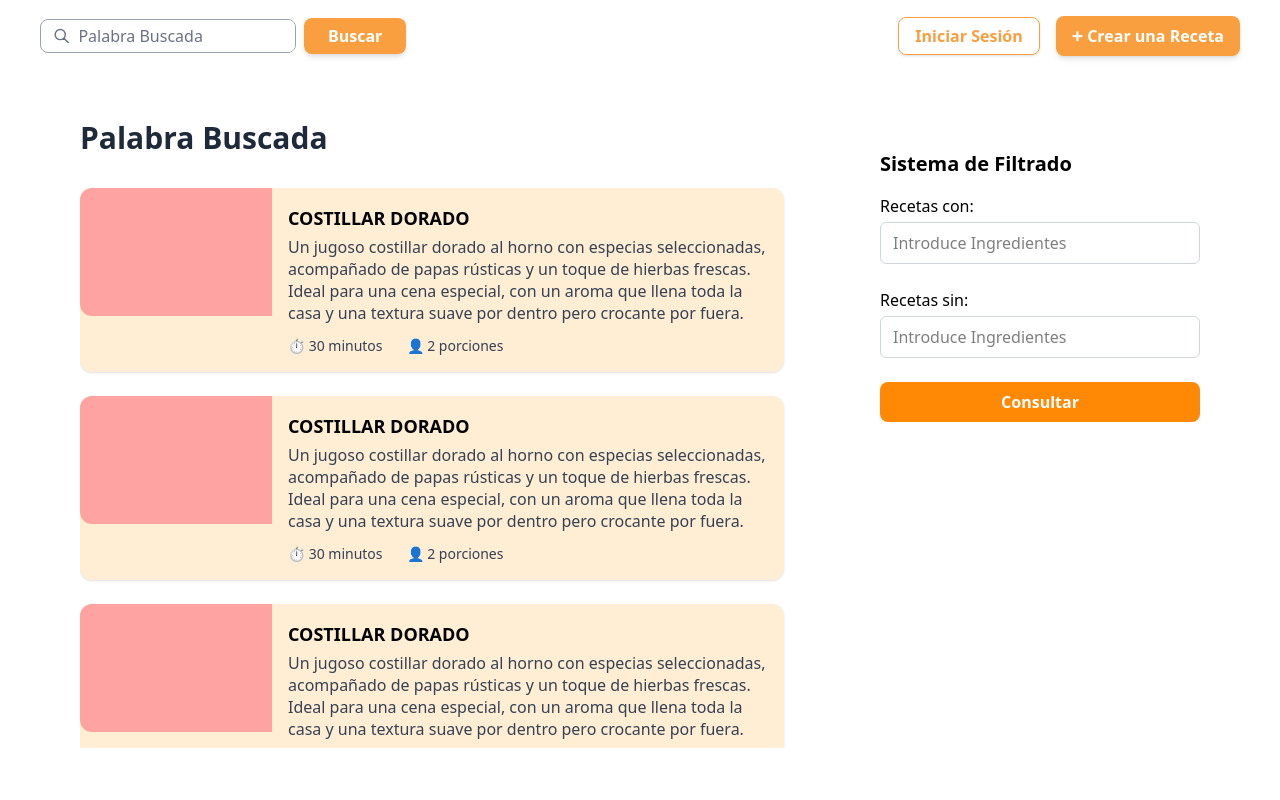
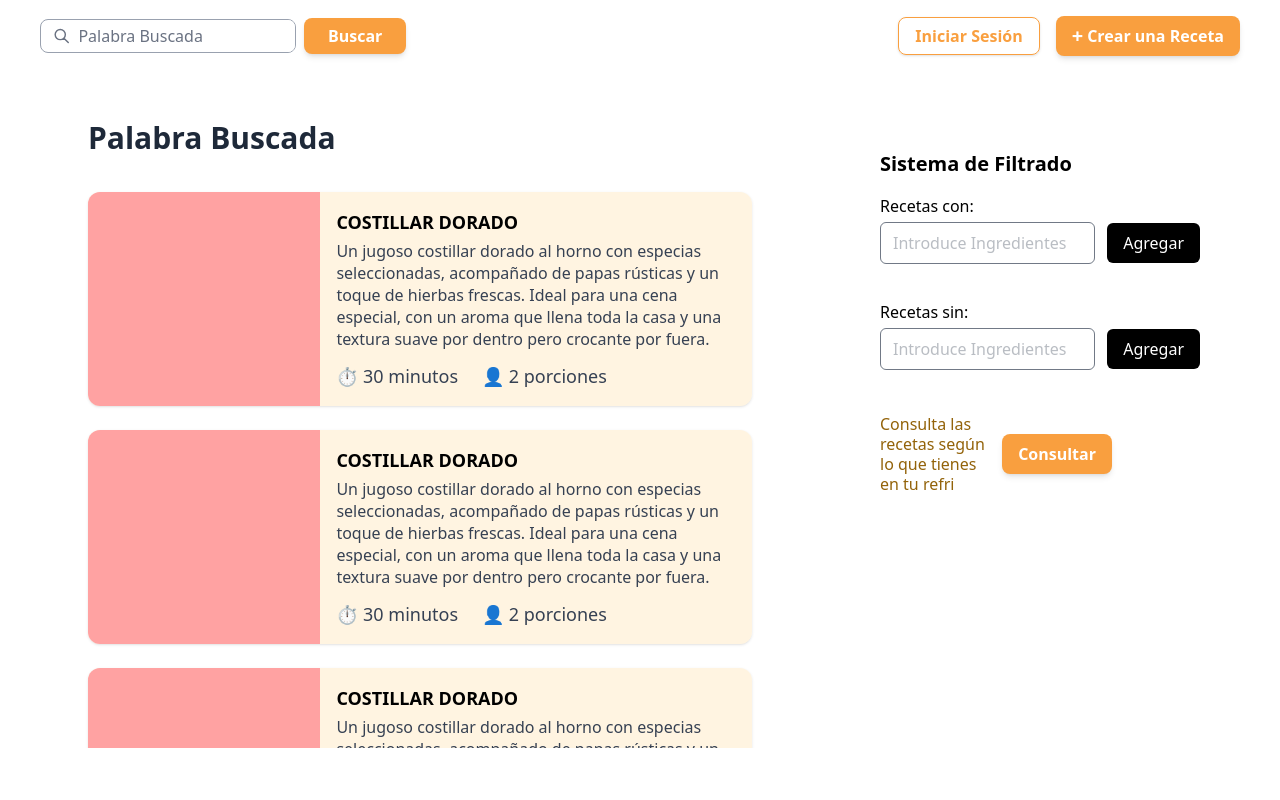
Before and after one commit to AnthoLogy63/Yapa, a React (Vite) app in the folder frontend/: page /recetas in a window 1280 px wide. Shown: the top 800 px of the page. Built offline with nearby package versions, Linux system fonts and the light colour scheme.

Commit message:
Diseño inical de pagina de recetsa culminado

```diff
--- a/frontend/src/pages/Recetas/Recetas.jsx
+++ b/frontend/src/pages/Recetas/Recetas.jsx
@@ -1,44 +1,69 @@
+import { useState } from "react";
 import { useNavigate } from "react-router-dom";
 
 function RecetasPage() {
   const navigate = useNavigate();
 
+  const [ingCon, setIngCon] = useState("");
+  const [listCon, setListCon] = useState([]);
+
+  const [ingSin, setIngSin] = useState("");
+  const [listSin, setListSin] = useState([]);
+
+  const agregarCon = () => {
+    if (ingCon.trim() === "") return;
+    setListCon([...listCon, ingCon.trim()]);
+    setIngCon("");
+  };
+
+  const eliminarCon = (item) => {
+    setListCon(listCon.filter((i) => i !== item));
+  };
+
+  const agregarSin = () => {
+    if (ingSin.trim() === "") return;
+    setListSin([...listSin, ingSin.trim()]);
+    setIngSin("");
+  };
+
+  const eliminarSin = (item) => {
+    setListSin(listSin.filter((i) => i !== item));
+  };
+
   return (
     <div className="w-full bg-white px-20 py-7 grid grid-cols-3 gap-20">
 
       <div className="col-span-2 flex flex-col">
-        <h2 className="text-3xl font-bold text-gray-800 mb-6 top-0 bg-white py-2 z-10">
+        <h2 className="text-3xl font-bold text-gray-800 mb-6 top-0 bg-white py-2 pl-2 z-10">
           Palabra Buscada
         </h2>
 
         <div
-          className="space-y-6 overflow-y-auto pr-4"
+          className="space-y-6 overflow-y-auto pr-4 pt-1 pl-2 mr-8 "
           style={{ maxHeight: "70vh" }}
         >
           {[1, 2, 3, 4, 5, 6, 7].map((item) => (
             <div
               key={item}
               onClick={() => navigate(`/recetas/${item}`)}
-              className="w-full bg-orange-100 rounded-xl shadow p-0 flex gap-0 cursor-pointer
+              className="w-full bg-[#FFE5BA70] rounded-xl shadow p-0 flex gap-0 cursor-pointer
                          transition transform hover:scale-[1.01] active:scale-[0.98]"
             >
-              {/* IMAGEN OCUPA TODO EL LADO IZQUIERDO SIN MÁRGENES */}
-              <div className="flex-shrink-0 w-48 h-32 rounded-l-xl overflow-hidden">
+              <div className="flex-shrink-0 w-[35%] max-w-70 rounded-l-xl overflow-hidden">
                 <div className="w-full h-full bg-red-300"></div>
               </div>
 
-              {/* CONTENIDO */}
               <div className="flex flex-col p-4">
                 <h3 className="font-bold text-lg">COSTILLAR DORADO</h3>
 
-                <p className="text-gray-700 text-base mt-1 leading-snug">
+                <p className="text-gray-700 text-base mt-1 leading-snug min-h-22">
                   Un jugoso costillar dorado al horno con especias seleccionadas,
                   acompañado de papas rústicas y un toque de hierbas frescas.
                   Ideal para una cena especial, con un aroma que llena toda la casa
                   y una textura suave por dentro pero crocante por fuera.
                 </p>
 
-                <div className="flex items-center gap-6 mt-3 text-sm text-gray-700">
+                <div className="flex items-center gap-6 mt-3 text-lg text-gray-700">
                   <span>⏱ 30 minutos</span>
                   <span>👤 2 porciones</span>
                 </div>
@@ -52,27 +77,95 @@ function RecetasPage() {
       <div className="mt-[3vw] h-fit flex flex-col bg-white">
         <h3 className="text-xl font-semibold mb-4">Sistema de Filtrado</h3>
 
+        {/* RECETAS CON */}
         <div className="mb-6">
           <p className="font-medium mb-1">Recetas con:</p>
+
+          <div className="flex items-center gap-3">
             <input
               type="text"
+              value={ingCon}
+              onChange={(e) => setIngCon(e.target.value)}
               placeholder="Introduce Ingredientes"
-            className="border border-gray-300 rounded-md px-3 py-2 w-full"
+              className="border border-gray-1000 rounded-md px-3 py-2 w-full text-gray-700/70"
+
             />
+
+            <button
+              onClick={agregarCon}
+              className="px-4 py-2 bg-black text-white rounded-md hover:bg-gray-800 cursor-pointer"
+            >
+              Agregar
+            </button>
           </div>
 
+          <div className="flex flex-wrap gap-2 mt-3">
+            {listCon.map((item, i) => (
+              <div key={i} className="flex items-center gap-2 bg-gray-200 px-3 py-1 rounded-full text-sm">
+                <span className="text-sm">{item}</span>
+
+                <button
+                  onClick={() => eliminarCon(item)}
+                  className="text-black text-base leading-none cursor-pointer"
+                >
+                  ✕
+                </button>
+              </div>
+            ))}
+          </div>
+        </div>
+
+        {/* RECETAS SIN */}
         <div className="mb-6">
           <p className="font-medium mb-1">Recetas sin:</p>
+
+          <div className="flex items-center gap-3">
             <input
               type="text"
+              value={ingSin}
+              onChange={(e) => setIngSin(e.target.value)}
               placeholder="Introduce Ingredientes"
-            className="border border-gray-300 rounded-md px-3 py-2 w-full"
+              className="border border-gray-1000 rounded-md px-3 py-2 w-full text-gray-700/70"
+
             />
+
+            {/* BOTÓN NEGRO COMO ANTES */}
+            <button
+              onClick={agregarSin}
+              className="px-4 py-2 bg-black text-white rounded-md hover:bg-gray-800 cursor-pointer"
+            >
+              Agregar
+            </button>
           </div>
 
-        <button className="bg-orange-400 hover:bg-orange-500 text-white font-semibold py-2 rounded-lg">
+          <div className="flex flex-wrap gap-2 mt-3">
+            {listSin.map((item, i) => (
+              <div key={i} className="flex items-center gap-2 bg-gray-200 px-3 py-1 rounded-full text-sm">
+                <span className="text-sm">{item}</span>
+
+                {/* ICONO ✕ */}
+                <button
+                  onClick={() => eliminarSin(item)}
+                  className="text-black text-base leading-none cursor-pointer"
+                >
+                  ✕
+                </button>
+              </div>
+            ))}
+          </div>
+        </div>
+
+        <div className="flex items-center gap-3 mt-2 pr-22">
+          <span className="text-[#93630A] text-base font-medium leading-tight">
+            Consulta las recetas según lo que tienes en tu refri
+          </span>
+          <button
+            className="flex items-center justify-center px-4 py-2 text-white font-semibold rounded-lg shadow-md hover:brightness-110 cursor-pointer"
+            style={{ backgroundColor: "#F99F3F" }}
+          >
             Consultar
           </button>
+        </div>
       </div>
 
     </div>
```
Lines whose indentation alone changed are shown as unchanged.
